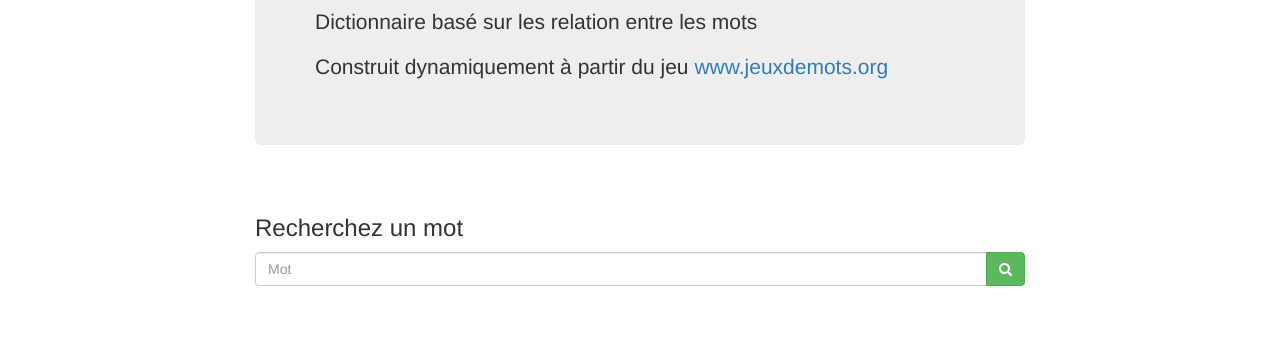
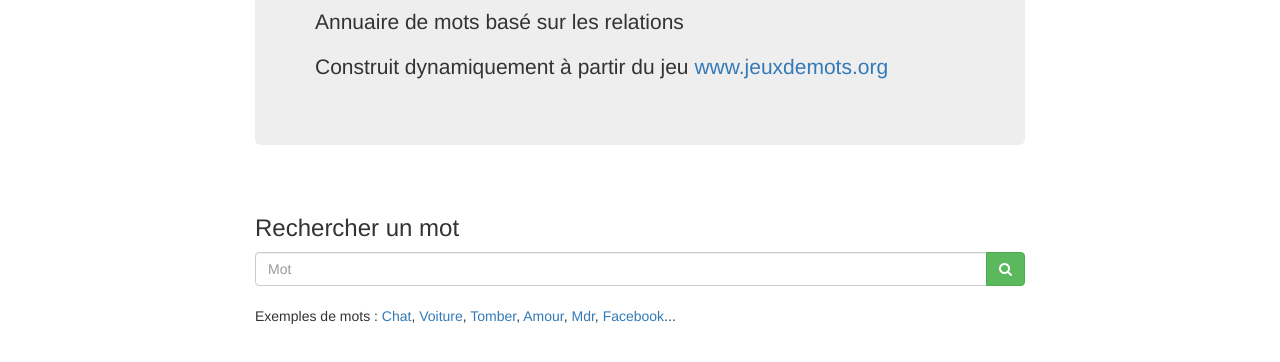
Before and after one commit to Doelia/dikodisp, a plain HTML site: page client/index.html in a window 1280 px wide. Shown: the part 210-572 px from the top of the page. Drawn offline with Linux system fonts and the light colour scheme.

Commit message:
Amélioration home page

```diff
--- a/client/content/home.html
+++ b/client/content/home.html
@@ -1,7 +1,7 @@
 <div class="container home">
     <div class="jumbotron">
         <h1>DIKO</h1>
-        <p>Dictionnaire basé sur les relation entre les mots</p>
+        <p>Annuaire de mots basé sur les relations</p>
         <p>
             Construit dynamiquement à partir du jeu <a href="http://www.jeuxdemots.org">www.jeuxdemots.org</a>
         </p>
@@ -9,7 +9,8 @@
 </div>
 
 <div class="container home">
-    <h3>Recherchez un mot</h3>
+    <!-- <div class="jumbotron"> -->
+    <h3>Rechercher un mot</h3>
     <form class="" ng-controller="SearchController as searchCtrl">
         <div class="input-group">
             <input type="text" placeholder="Mot" class="form-control" ng-model="searchCtrl.word">
@@ -18,4 +19,15 @@
             </span>
         </div>
     </form>
+    <p>
+        <br>
+        Exemples de mots :
+        <a href="" ng-click="loadWord('chat')">Chat</a>,
+        <a href="" ng-click="loadWord('voiture')">Voiture</a>,
+        <a href="" ng-click="loadWord('tomber')">Tomber</a>,
+        <a href="" ng-click="loadWord('amour')">Amour</a>,
+        <a href="" ng-click="loadWord('mdr')">Mdr</a>,
+        <a href="" ng-click="loadWord('facebook')">Facebook</a>...
+    </p>
+    <!-- </div> -->
 </div>
```
Also changed, not shown: client/content/word.html (+16 -5 lines).
